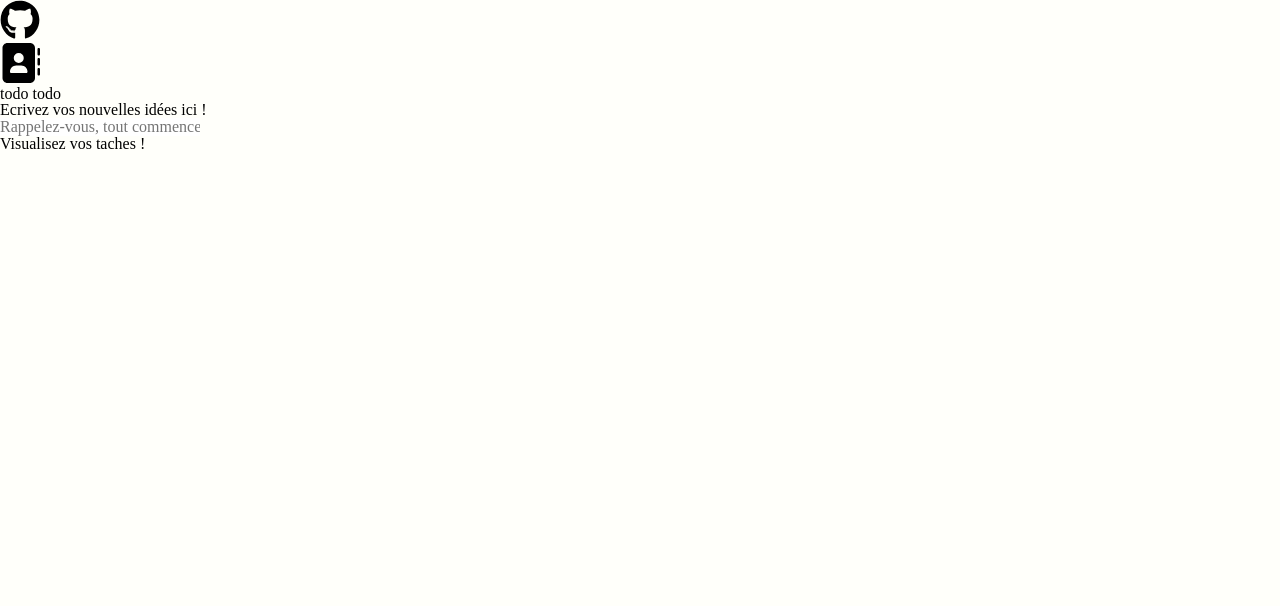
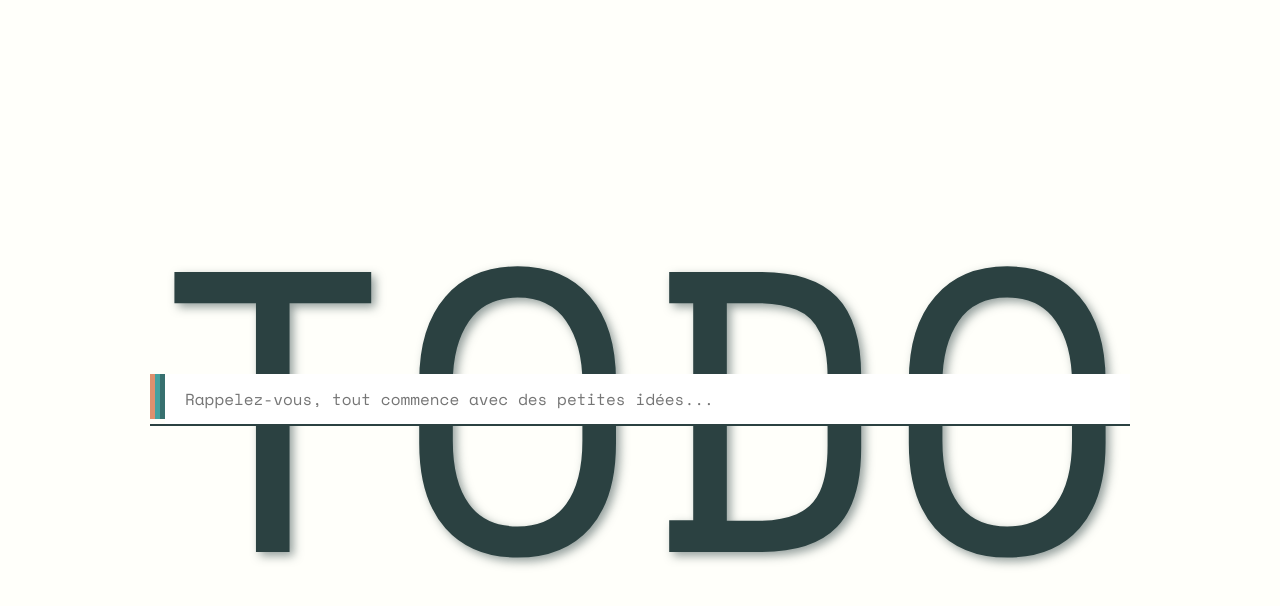
Before and after one commit to MG-julien/MyToDoList, a website built with webpack: page src/index.html in a window 1280 px wide. Built offline with nearby package versions, Linux system fonts and the light colour scheme.

Commit message:
SCSS pour le composant mainHTML est terminé

```diff
--- a/src/index.html
+++ b/src/index.html
@@ -28,14 +28,11 @@
             </nav>
         </header>
         <main class="mainContainer">
-            <h1 class="mainContainer__titleMain">
-                <span class="mainContainer__titleMain__top">todo</span>
-                <span class="mainContainer__titleMain__bottom">todo</span>
-            </h1>
+            <h1 class="mainContainer__titleMain">TODO</h1>
             <section class="sectionFormContainer">
                 <h2 class="sectionFormContainer__title">Ecrivez vos nouvelles idées ici !</h2>
                 <form class="sectionFormContainer__formContainer">
-                    <label for="addTask"></label>
+                    <label for="addTask">ici</label>
                     <input
                         type="text"
                         name="addTask"
@@ -43,7 +40,7 @@
                         maxlength="80"
                         placeholder="Rappelez-vous, tout commence avec des petites idées... "
                     />
-                    <input type="submit" name="submitTask" value="" />
+                    <input type="submit" name="submitTask" value="x" />
                 </form>
             </section>
         </main>
--- a/src/style/base/_mixins.font.scss
+++ b/src/style/base/_mixins.font.scss
@@ -2,7 +2,7 @@
     font-family: map-get($font-family, "primary");
     font-size: map-get($font-size, "infoBubble");
     font-weight: map-get($font-weight, "regular");
-    color: map-get($colour, "quaternary");
+    color: map-get($colour, "primary");
 }
 @mixin font-paragraph() {
     font-family: map-get($font-family, "primary");
--- a/src/style/base/_variables.colors.scss
+++ b/src/style/base/_variables.colors.scss
@@ -3,5 +3,12 @@ $colour: (
     "secondary": #2b4141,
     "tertiary": #44a1a0,
     "quaternary": #b98b82,
-    "quinary": #de8f6e,
+    "quinary": #de906e,
 );
+$colour-rgba: (
+    "primary": #fffffa,
+    "secondary": rgba(43, 65, 65, 0.5),
+    "tertiary": #44a1a0,
+    "quaternary": #b98b82,
+    "quinary": rgba(222, 143, 110, 0.5),
+);
--- /dev/null
+++ b/src/style/components/aside.scss
@@ -0,0 +1,3 @@
+.asideContainer {
+    display: none;
+}
--- /dev/null
+++ b/src/style/components/footer.scss
@@ -0,0 +1,3 @@
+.footerContainer {
+    display: none;
+}
--- /dev/null
+++ b/src/style/components/header.scss
@@ -0,0 +1,3 @@
+.headerContainer {
+    display: none;
+}
--- /dev/null
+++ b/src/style/components/main.scss
@@ -0,0 +1,93 @@
+.mainContainer {
+    position: absolute;
+    top: 50%;
+    left: 50%;
+    transform: translate(-50%, -50%);
+}
+.mainContainer__titleMain {
+    position: absolute;
+    top: 50%;
+    left: 50%;
+    transform: translate(-50%, -50%);
+    width: 980px;
+    height: auto;
+    font-family: map-get($font-family, "primary");
+    font-size: 400px;
+    color: map-get($colour, "secondary");
+    text-align: center;
+    text-shadow: 4px 4px 10px map-get($colour-rgba, "secondary");
+}
+.sectionFormContainer {
+    position: absolute;
+    top: 50%;
+    left: 50%;
+    transform: translate(-50%, -50%);
+    width: 980px;
+    background-color: map-get($colour, "primary");
+    .sectionFormContainer__title {
+        display: none;
+    }
+    .sectionFormContainer__formContainer {
+        width: 100%;
+        height: 50px;
+        display: flex;
+        border-bottom: 2px solid map-get($colour, "secondary");
+        label[for="addTask"] {
+            display: block;
+            width: 15px;
+            height: 45px;
+            margin-bottom: 5px;
+            color: transparent;
+            background-color: map-get($colour, "tertiary");
+            &::before {
+                content: "";
+                position: absolute;
+                top: 0%;
+                left: 0%;
+                width: 5px;
+                height: 45px;
+                margin-bottom: 5px;
+                background-color: map-get($colour, "quinary");
+            }
+            &::after {
+                content: "";
+                position: absolute;
+                top: 0%;
+                left: 0%;
+                width: 5px;
+                height: 45px;
+                margin-left: 10px;
+                margin-bottom: 5px;
+                background-color: map-get($colour-rgba, "secondary");
+                z-index: 1;
+            }
+        }
+        input[name="addTask"] {
+            width: 100%;
+            height: 100%;
+            padding-left: 20px;
+            @include font-paragraph;
+            &:focus {
+                outline: none;
+            }
+        }
+        input[name="submitTask"] {
+            display: none;
+        }
+    }
+}
+input[name="addTask"]:focus + input[name="submitTask"] {
+    display: block;
+    position: relative;
+    top: 5px;
+    right: 24px;
+    width: 36px;
+    height: 40px;
+    @include font-infoBubble;
+    background-color: map-get($colour, "quinary");
+    border: 2px solid map-get($colour, "secondary");
+    &:hover {
+        color: map-get($colour, "secondary");
+        background-color: map-get($colour, "tertiary");
+    }
+}
--- a/src/style/index.scss
+++ b/src/style/index.scss
@@ -2,6 +2,10 @@
 @import "./base/variables.font.scss";
 @import "./base/mixins.font.scss";
 @import "./normalize.scss";
+@import "./components/header.scss";
+@import "./components/main.scss";
+@import "./components/aside.scss";
+@import "./components/footer.scss";
 
 body {
     position: relative;
```
